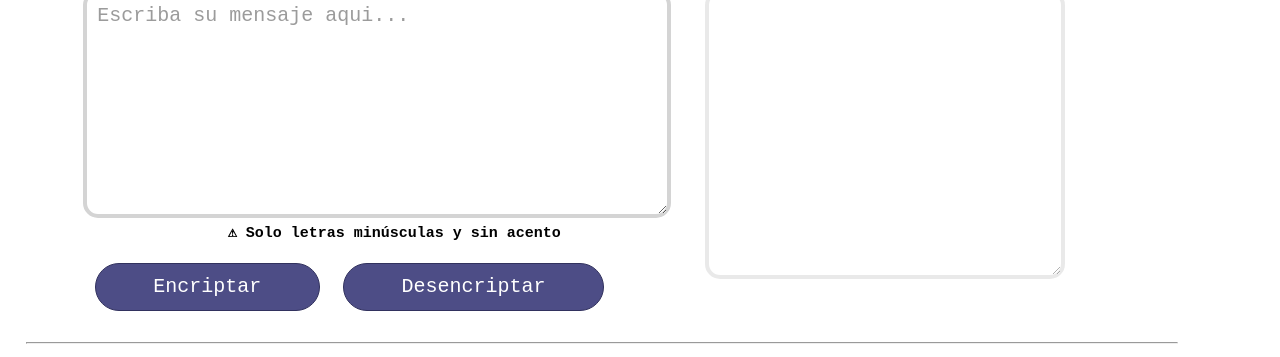
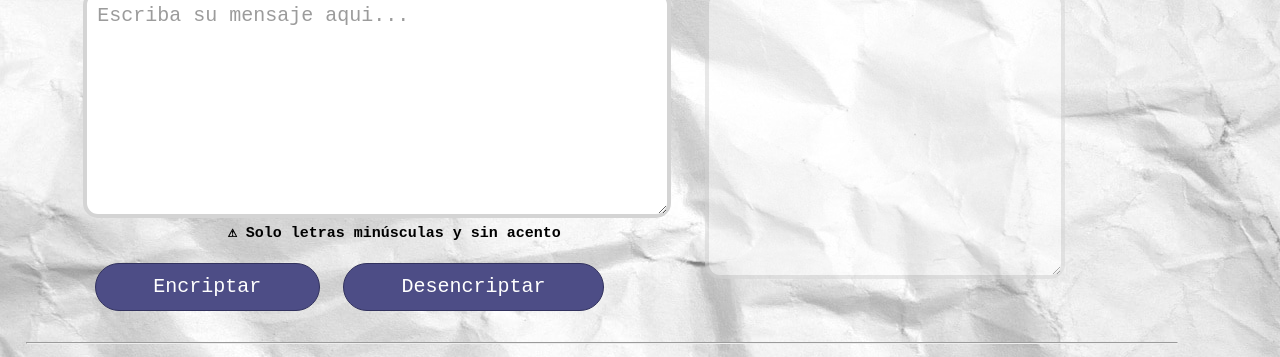
Before and after one commit to RominaCoronel92/encriptador_AluraLatam, a plain HTML site: page index.html in a window 1280 px wide. Shown: the part 113-470 px from the top of the page. Drawn offline with Linux system fonts and the light colour scheme.

Commit message:
Update style.css

```diff
--- a/style.css
+++ b/style.css
@@ -3,7 +3,7 @@
 body{
     width: 100%;
     font-family: monospace;
-    background-image: url("imagenes/fondo.jpg");
+    background-image: url("fondo.jpg");
 
 }
 
```
